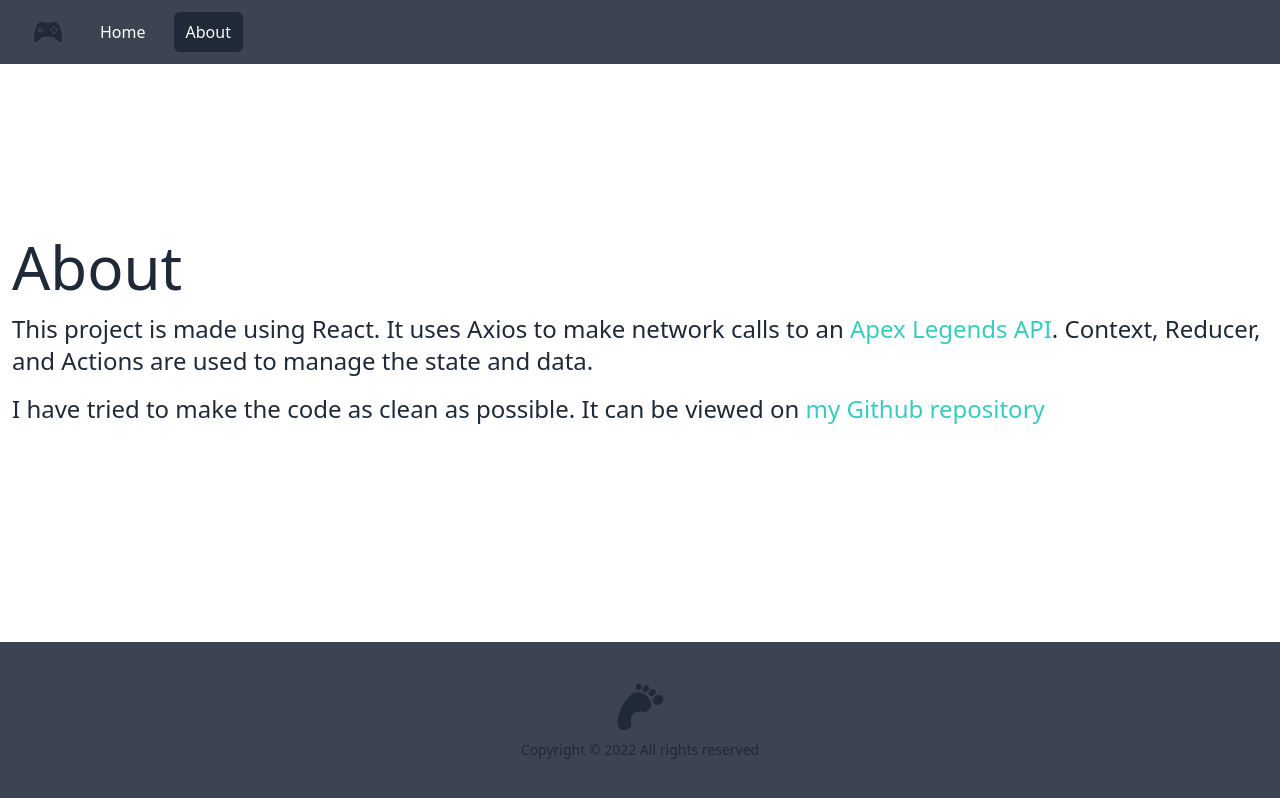
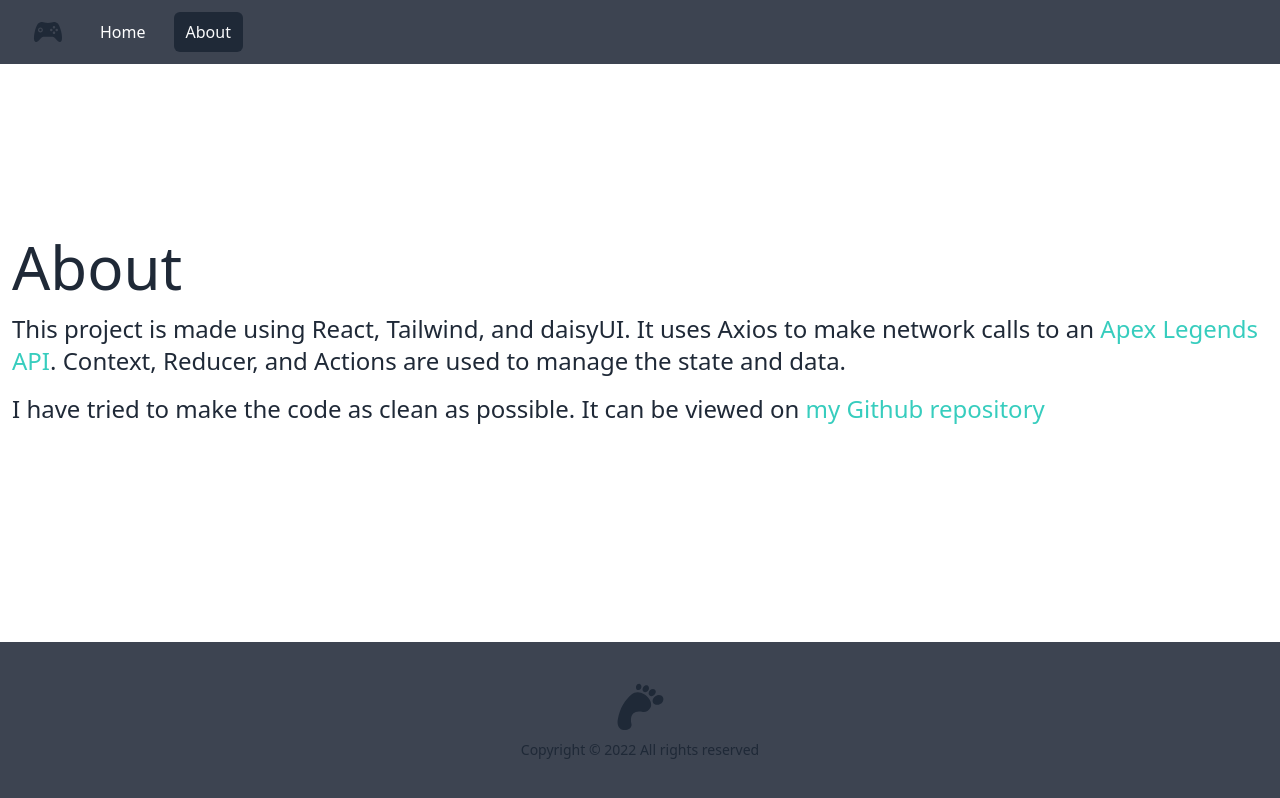
Before and after one commit to 9dnsb/apex-legends-stat-tracker, a React (Create React App) app: page /about in a window 1280 px wide. Built offline with nearby package versions, Linux system fonts and the light colour scheme.

Commit message:
spelling error fixed

```diff
--- a/src/pages/About.jsx
+++ b/src/pages/About.jsx
@@ -3,8 +3,8 @@ function About() {
     <>
       <h1 className="text-6xl mb-4 mt-5">About</h1>
       <p className="mb-4 text-2xl font-light">
-        This project is made using React. It uses Axios to make network calls to
-        an{' '}
+        This project is made using React, Tailwind, and daisyUI. It uses Axios
+        to make network calls to an{' '}
         <a
           href="https://apexlegendsapi.com/index.php"
           className="text-accent"
```
